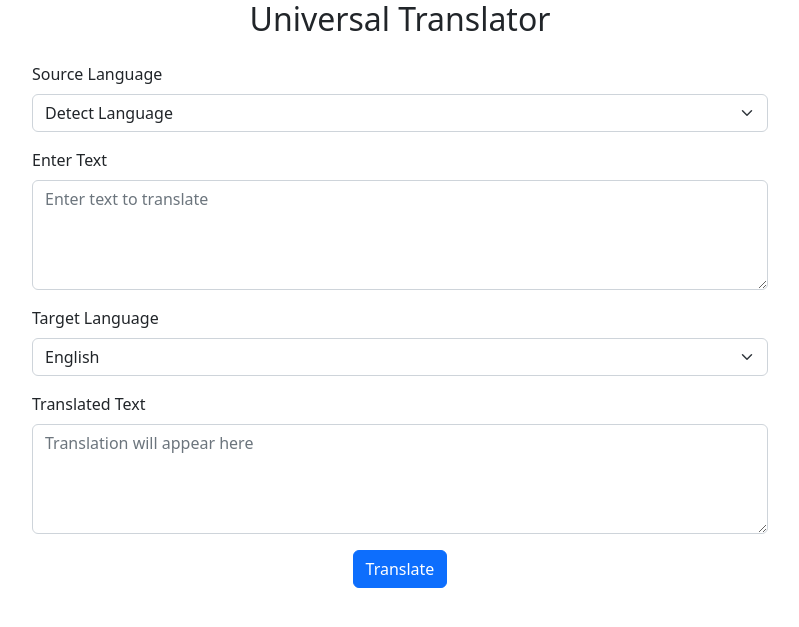
After one commit to jroshanjha/Gen, a Flask app: page /api/translations in a window 1280 px wide. The commit adds this page. Shown: the top 627 px of the page, without its empty margins (240-1039 px from the left). Run offline with Flask 3, Linux system fonts and the light colour scheme; some libraries are stand-ins or nearby versions.

Commit message:
update language translation

```diff
--- a/Generative-AI/app.py
+++ b/Generative-AI/app.py
@@ -1,5 +1,5 @@
 from flask import *
-from flask import Flask, render_template, request, redirect, url_for
+from flask import Flask, render_template, request, redirect, url_for,jsonify
 from flask_sqlalchemy import SQLAlchemy
 from transformers import GPT2LMHeadModel, GPT2Tokenizer
 import numpy as np
@@ -8,9 +8,24 @@ from transformers import pipeline
 # -- Language Translation
 from transformers import MarianMTModel, MarianTokenizer
 import sentencepiece
+from functools import lru_cache
 
+import os
+# Try these alternatives:
+from flask_bootstrap import Bootstrap
+#from flask_bootstrap5 import Bootstrap5
+from googletrans import Translator
+from langdetect import detect
+
+# Flask App Configuration
 app =Flask(__name__)
 app.secret_key = 'your secret key'
+app.config['SECRET_KEY'] = 'your_secret_key_here'
+Bootstrap(app)
+
+# Translation Utility
+translator = Translator()
+
 
 '''
 app.config['SQLALCHEMY_DATABASE_URI'] = 'sqlite:///users.db'
@@ -107,7 +122,7 @@ def transformers():
             generated_text = text_generator(prompt, max_length=500, num_return_sequences=1)[0] # 100
             #generated_text = generated_text.split(":")
             return render_template('transformers.html',prompt=prompt,generated_text = generated_text)
-        return render_template('transformers.html')
+        return render_template('transformers.html',prompt="",generated_text=dict())
 
     return redirect(url_for('login',title='Login Page'))
 def translate(text, model_name):
@@ -125,11 +140,19 @@ def translate(text, model_name):
 #translated_text = translate(english_text, model_name)
 
 # Function to load the appropriate model
+# Cache loaded models to avoid reloading them repeatedly
+@lru_cache(maxsize=10)
 def load_translation_model(source_lang, target_lang):
+    """
+    Load and cache the MarianMT model and tokenizer for a specific language pair.
+    """
     model_name = f"Helsinki-NLP/opus-mt-{source_lang}-{target_lang}"
-    tokenizer = MarianTokenizer.from_pretrained(model_name)
-    model = MarianMTModel.from_pretrained(model_name)
-    return tokenizer, model
+    try:
+        tokenizer = MarianTokenizer.from_pretrained(model_name)
+        model = MarianMTModel.from_pretrained(model_name)
+        return tokenizer, model
+    except Exception as e:
+        raise ValueError(f"Model for {source_lang} to {target_lang} not available: {str(e)}")
 
 # Translate text
 def translate_text(tokenizer, model, text):
@@ -137,6 +160,24 @@ def translate_text(tokenizer, model, text):
     translated = model.generate(inputs, max_length=512)
     return tokenizer.decode(translated[0], skip_special_tokens=True)
 # List of available language pairs
+# LANGUAGE_CODES = {
+#     "English": "en",
+#     "French": "fr",
+#     "Spanish": "es",
+#     "German": "de",
+#     "Italian": "it",
+#     "Russian": "ru",
+#     "Chinese": "zh",
+#     "Japanese": "ja",
+#     "Arabic": "ar",
+#     "Hindi": "hi",
+#     "Portuguese": "pt",
+#     "Dutch": "nl",
+#     "Swedish": "sv",
+#     "Finnish": "fi",
+#     "Turkish": "tr"
+# }
+# Expanded list of supported languages
 LANGUAGE_CODES = {
     "English": "en",
     "French": "fr",
@@ -152,15 +193,23 @@ LANGUAGE_CODES = {
     "Dutch": "nl",
     "Swedish": "sv",
     "Finnish": "fi",
-    "Turkish": "tr"
+    "Turkish": "tr",
+    "Norwegian": "no",
+    "Bengali": "bn",
+    "Korean": "ko",
+    "Polish": "pl",
+    "Romanian": "ro",
+    "Greek": "el"
 }
 
 @app.route('/translation',methods=['GET','POST'])
 def translation():
     if session.get('username') and session.get('loggedin'):
         translated_text = ""
-        source_lang = LANGUAGE_CODES['Hindi']
-        target_lang = LANGUAGE_CODES['English']
+        source_lang = 'hi'
+        target_lang = 'en'
+        #selected_source_language = None
+        #selected_target_language = None
         if request.method == 'POST':
             source_lang_name = request.form.get("source_language")
             target_lang_name = request.form.get("target_language")
@@ -176,11 +225,110 @@ def translation():
                     try:
                         tokenizer, model = load_translation_model(source_lang, target_lang)
                         translated_text = translate_text(tokenizer, model, input_text)
+                    except ValueError as ve:
+                        #translated_text = str(ve)
+                        translated_text = translated_text
                     except Exception as e:
-                        #translated_text = f"Error: {str(e)}"
+                        #translated_text = f"An error occurred: {str(e)}"
                         translated_text = translated_text
-                    return render_template("translation.html", languages=LANGUAGE_CODES.keys(), translated_text=translated_text)
+        return render_template("translation.html",
+                               languages=LANGUAGE_CODES, # language_codes.keys()
+                               translated_text=translated_text,
+                               source_lang=source_lang,
+                               target_lang = target_lang)
     return redirect(url_for('login',title='Login Page'))
 
+# Language Codes Dictionary
+LANGUAGES = {
+    'auto': 'Detect Language',
+    'en': 'English',
+    'es': 'Spanish',
+    'fr': 'French',
+    'de': 'German',
+    'it': 'Italian',
+    'ja': 'Japanese',
+    'ko': 'Korean',
+    'ru': 'Russian',
+    'zh-cn': 'Chinese (Simplified)',
+    'ar': 'Arabic',
+    'hi': 'Hindi',
+    'pt': 'Portuguese',
+    'nl': 'Dutch'
+}
+@app.route('/api/translations')
+def translation_page():
+    """
+    Main translation page route
+    Handles translation requests and renders the interface
+    """
+    return render_template('trans.html',
+                           languages=LANGUAGES) # titlel='Multilingual Translator'
+@app.route('/translate', methods=['POST'])
+def translate_text():
+    """
+    API endpoint for translation
+    Supports multiple language translations
+    """
+    try:
+        # Get request data
+        text = request.form.get('text', '').strip()
+        source_lang = request.form.get('source_lang', 'auto')
+        target_lang = request.form.get('target_lang', 'en')
+
+        # Detect source language if 'auto' is selected
+        if source_lang == 'auto':
+            try:
+                source_lang = detect(text)
+            except:
+                source_lang = 'en'
+
+        # Perform translation
+        translation = translator.translate(
+            text,
+            src=source_lang,
+            dest=target_lang
+        )
+
+        # Prepare response
+        response = {
+            'original_text': text,
+            'translated_text': translation.text,
+            'source_lang': LANGUAGES.get(translation.src, translation.src),
+            'target_lang': LANGUAGES.get(translation.dest, translation.dest)
+        }
+
+        return jsonify(response)
+
+    except Exception as e:
+        return jsonify({
+            'error': str(e),
+            'message': 'Translation failed'
+        }), 500
+
+@app.route('/detect-language', methods=['POST'])
+def detect_language():
+    """
+    Language detection endpoint
+    """
+    try:
+        text = request.form.get('text', '').strip()
+        if not text:
+            return jsonify({'language': 'No text provided'})
+
+        # Detect language
+        detected_lang = detect(text)
+        language_name = LANGUAGES.get(detected_lang, detected_lang)
+
+        return jsonify({
+            'code': detected_lang,
+            'language': language_name
+        })
+    except Exception as e:
+        return jsonify({
+            'error': str(e),
+            'message': 'Language detection failed'
+        }), 500
+
+# Main Entry Point:-
 if __name__ == '__main__':
     app.run(debug=True,port='8000')
--- /dev/null
+++ b/Generative-AI/static/bootstrap.min.js
@@ -0,0 +1,53 @@
+document.addEventListener('DOMContentLoaded', function() {
+    const sourceText = document.getElementById('source-text');
+    const sourceLang = document.getElementById('source-lang');
+    const targetLang = document.getElementById('target-lang');
+    const translatedText = document.getElementById('translated-text');
+    const translateBtn = document.getElementById('translate-btn');
+    const languageDetected = document.getElementById('language-detected');
+
+    // Language Detection
+    sourceText.addEventListener('input', function() {
+        if (this.value.trim()) {
+            fetch('/detect-language', {
+                method: 'POST',
+                body: new URLSearchParams({text: this.value})
+            })
+            .then(response => response.json())
+            .then(data => {
+                languageDetected.textContent =
+                    data.language ? `Detected Language: ${data.language}` : '';
+            });
+        }
+    });
+
+    // Translation
+    translateBtn.addEventListener('click', function() {
+        const text = sourceText.value.trim();
+        if (!text) {
+            alert('Please enter text to translate');
+            return;
+        }
+
+        fetch('/translate', {
+            method: 'POST',
+            body: new URLSearchParams({
+                text: text,
+                source_lang: sourceLang.value,
+                target_lang: targetLang.value
+            })
+        })
+        .then(response => response.json())
+        .then(data => {
+            if (data.translated_text) {
+                translatedText.value = data.translated_text;
+            } else {
+                translatedText.value = 'Translation failed';
+            }
+        })
+        .catch(error => {
+            translatedText.value = 'An error occurred';
+            console.error('Translation error:', error);
+        });
+    });
+});
--- a/Generative-AI/templates/base.html
+++ b/Generative-AI/templates/base.html
@@ -8,6 +8,6 @@
         <!-- Content will be injected here by child templates -->
         {% endblock %}
     </div>
-    {% include 'footer.html' %}
+{% include 'footer.html' %}
 </body>
 </html>
--- a/Generative-AI/templates/header.html
+++ b/Generative-AI/templates/header.html
@@ -39,7 +39,7 @@
                       <li><a class="dropdown-item" href="{{url_for('transformers')}}">Transformers</a></li>
                       <li><a class="dropdown-item" href="{{url_for('translation')}}">Language Translation</a></li>
                       <li><hr class="dropdown-divider"></li>
-                      <li><a class="dropdown-item" href="#">Something else here</a></li>
+                      <li><a class="dropdown-item" href="{{url_for('translation_page')}}">Translation_page</a></li>
                     </ul>
                   </li>
                   <li class="nav-item">
--- /dev/null
+++ b/Generative-AI/templates/trans.html
@@ -0,0 +1,60 @@
+<!DOCTYPE html>
+<html lang="en">
+<head>
+    <meta charset="UTF-8">
+    <title>Multilingual Translator</title>
+    <link href="https://cdn.jsdelivr.net/npm/bootstrap@5.2.3/dist/css/bootstrap.min.css" rel="stylesheet">
+    <link href="{{url_for('static',filename='css/bootstrap.min.css')}}" rel="styles">
+</head>
+<body>
+    <div class="container">
+        <div class="row justify-content-center">
+            <div class="col-md-8 translation-container">
+                <h2 class="text-center mb-4">Universal Translator</h2>
+
+                <div class="mb-3">
+                    <label for="source-lang" class="form-label">Source Language</label>
+                    <select id="source-lang" class="form-select">
+                        {% for code, name in languages.items() %}
+                            <option value="{{ code }}">{{ name }}</option>
+                        {% endfor %}
+                    </select>
+                </div>
+
+                <div class="mb-3">
+                    <label for="source-text" class="form-label">Enter Text</label>
+                    <textarea id="source-text" class="form-control" rows="4"
+                        placeholder="Enter text to translate"></textarea>
+                    <div id="language-detected" class="text-muted"></div>
+                </div>
+
+                <div class="mb-3">
+                    <label for="target-lang" class="form-label">Target Language</label>
+                    <select id="target-lang" class="form-select">
+                        {% for code, name in languages.items() %}
+                            {% if code != 'auto' %}
+                                <option value="{{ code }}">{{ name }}</option>
+                            {% endif %}
+                        {% endfor %}
+                    </select>
+                </div>
+
+                <div class="mb-3">
+                    <label for="translated-text" class="form-label">Translated Text</label>
+                    <textarea id="translated-text" class="form-control" rows="4"
+                        readonly placeholder="Translation will appear here"></textarea>
+                </div>
+
+                <div class="text-center">
+                    <button id="translate-btn" class="btn btn-primary">
+                        Translate
+                    </button>
+                </div>
+            </div>
+        </div>
+    </div>
+
+    <script src="https://cdn.jsdelivr.net/npm/bootstrap@5.2.3/dist/js/bootstrap.bundle.min.js"></script>
+    <script src ="{{url_for('static',filename='bootstrap.min.js')}}"></script>
+</body>
+</html>
```
Also changed, not shown: Generative-AI/requirements.txt (+14 -2 lines), Generative-AI/static/bootstrap.min.css (added, +15 -0 lines), Generative-AI/templates/translation.html (+8 -4 lines), README.md.
